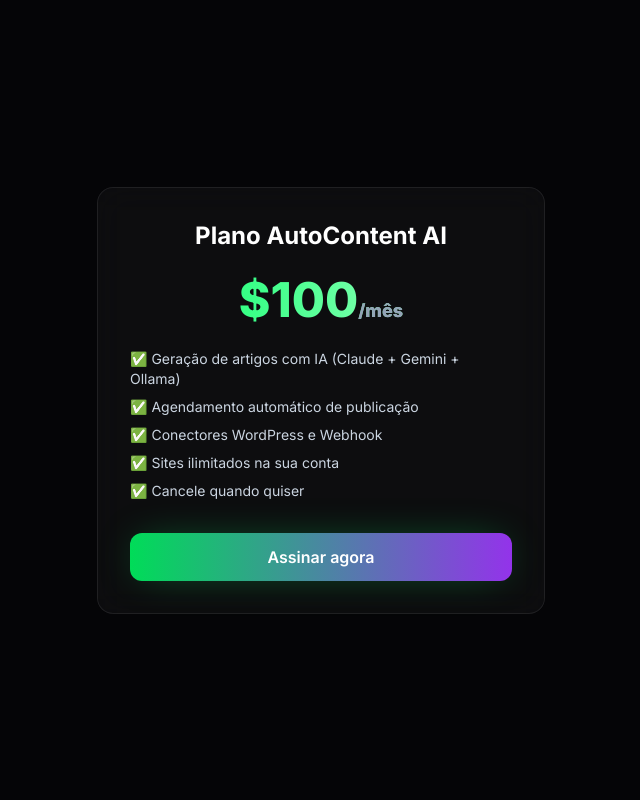
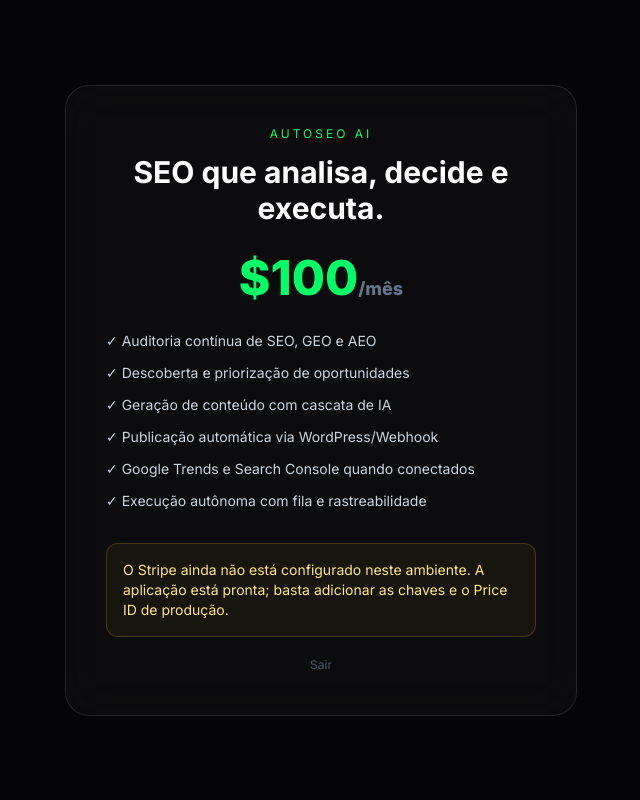
Before and after one commit to brotherscapitalut-commits/RobotSEO, a Flask app: template app/templates/billing/checkout.html in a window 1280 px wide. Shown: the whole page, without its empty margins (319-959 px from the left). Run offline with Flask 3, Linux system fonts and the light colour scheme; the template is opened without the code that fills it, so the values that code supplies are empty; some libraries are stand-ins or nearby versions.

Commit message:
redesign Stripe checkout for autonomous platform

```diff
--- a/app/templates/billing/checkout.html
+++ b/app/templates/billing/checkout.html
@@ -1,25 +1,35 @@
 {% extends "base.html" %}
-{% block title %}Assinar — $100/mês{% endblock %}
+{% block title %}Assinar — AutoSEO AI{% endblock %}
 {% block body %}
-<div class="min-h-screen flex items-center justify-center">
-  <div class="glass rounded-2xl p-8 w-full max-w-md mx-4 text-center">
-    <h1 class="text-2xl font-bold text-white mb-1">Plano AutoContent AI</h1>
-    <p class="text-5xl font-extrabold gradient-text my-6">$100<span class="text-lg text-slate-400">/mês</span></p>
-    <ul class="text-left text-sm text-slate-300 space-y-2 mb-8">
-      <li>✅ Geração de artigos com IA (Claude + Gemini + Ollama)</li>
-      <li>✅ Agendamento automático de publicação</li>
-      <li>✅ Conectores WordPress e Webhook</li>
-      <li>✅ Sites ilimitados na sua conta</li>
-      <li>✅ Cancele quando quiser</li>
+<div class="min-h-screen bg-[#050507] flex items-center justify-center px-4">
+  <div class="w-full max-w-lg rounded-3xl border border-white/10 bg-white/[.03] backdrop-blur-xl p-8 lg:p-10 text-center">
+    <div class="text-xs uppercase tracking-[.25em] text-[#00FF66]">AutoSEO AI</div>
+    <h1 class="text-3xl font-bold text-white mt-3">SEO que analisa, decide e executa.</h1>
+    <p class="text-5xl font-extrabold text-[#00FF66] my-7">$100<span class="text-lg text-slate-500">/mês</span></p>
+    <ul class="text-left text-sm text-slate-300 space-y-3 mb-8">
+      <li>✓ Auditoria contínua de SEO, GEO e AEO</li>
+      <li>✓ Descoberta e priorização de oportunidades</li>
+      <li>✓ Geração de conteúdo com cascata de IA</li>
+      <li>✓ Publicação automática via WordPress/Webhook</li>
+      <li>✓ Google Trends e Search Console quando conectados</li>
+      <li>✓ Execução autônoma com fila e rastreabilidade</li>
     </ul>
-    <button onclick="startCheckout()" class="w-full bg-gradient-to-r from-brand-600 to-purple-600 text-white font-semibold py-3 rounded-xl shadow-glow">Assinar agora</button>
+    {% if stripe_configured %}
+    <button onclick="startCheckout()" class="w-full bg-[#00FF66] hover:bg-[#39ff87] text-black font-bold py-3.5 rounded-xl">Assinar agora</button>
+    {% else %}
+    <div class="rounded-xl border border-amber-400/20 bg-amber-400/5 p-4 text-left text-sm text-amber-200">
+      O Stripe ainda não está configurado neste ambiente. A aplicação está pronta; basta adicionar as chaves e o Price ID de produção.
+    </div>
+    {% endif %}
+    <a href="{{ url_for('auth.logout') }}" class="inline-block mt-5 text-xs text-slate-600 hover:text-slate-300">Sair</a>
   </div>
 </div>
 <script>
-async function startCheckout() {
-  const res = await fetch("{{ url_for('billing.create_checkout_session') }}", {method: 'POST'});
-  const data = await res.json();
-  if (data.url) window.location.href = data.url;
+async function startCheckout(){
+  const token='{{ csrf_token() }}';
+  const res=await fetch("{{ url_for('billing.create_checkout_session') }}",{method:'POST',headers:{'X-CSRFToken':token,'X-CSRF-Token':token,'Content-Type':'application/json'}});
+  let data={};try{data=await res.json()}catch(_){data={error:'Resposta inválida do servidor'}}
+  if(data.url){window.location.href=data.url}else{alert(data.error||'Não foi possível iniciar o checkout')}
 }
 </script>
 {% endblock %}
```
